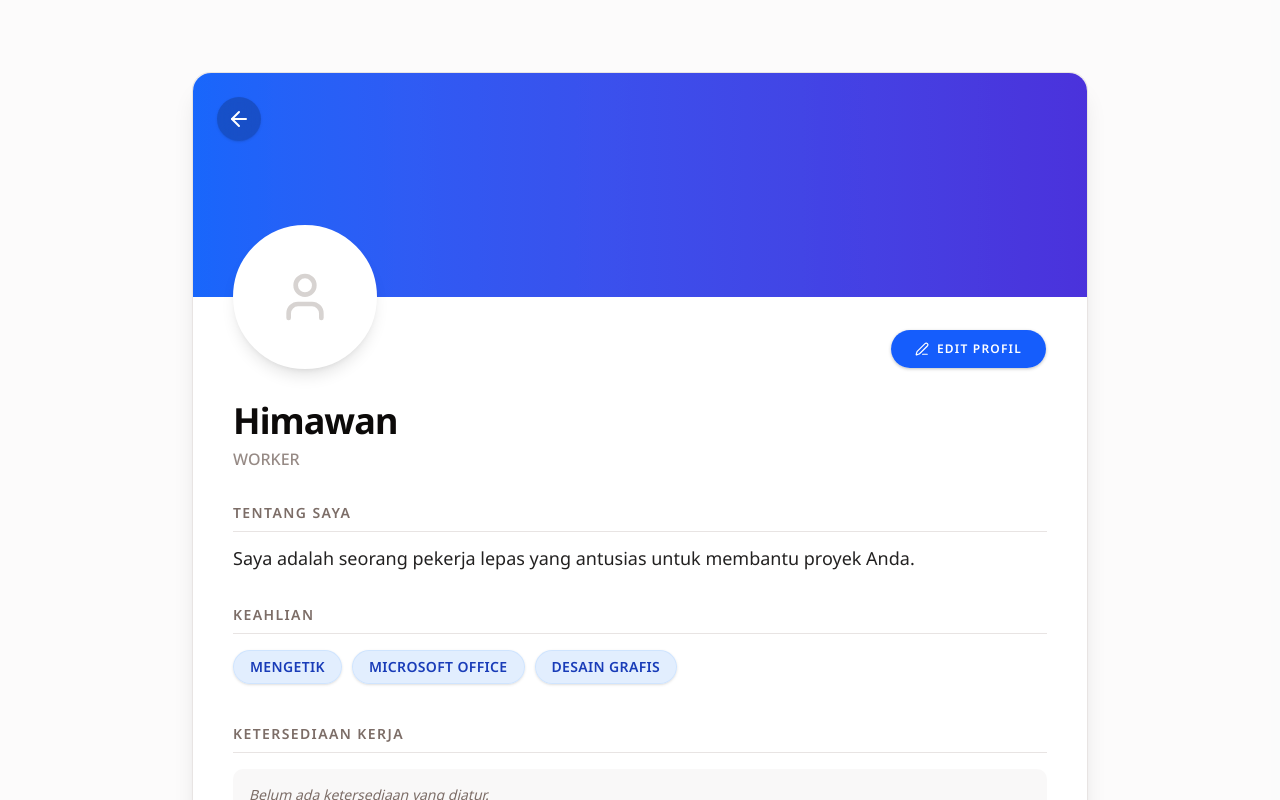
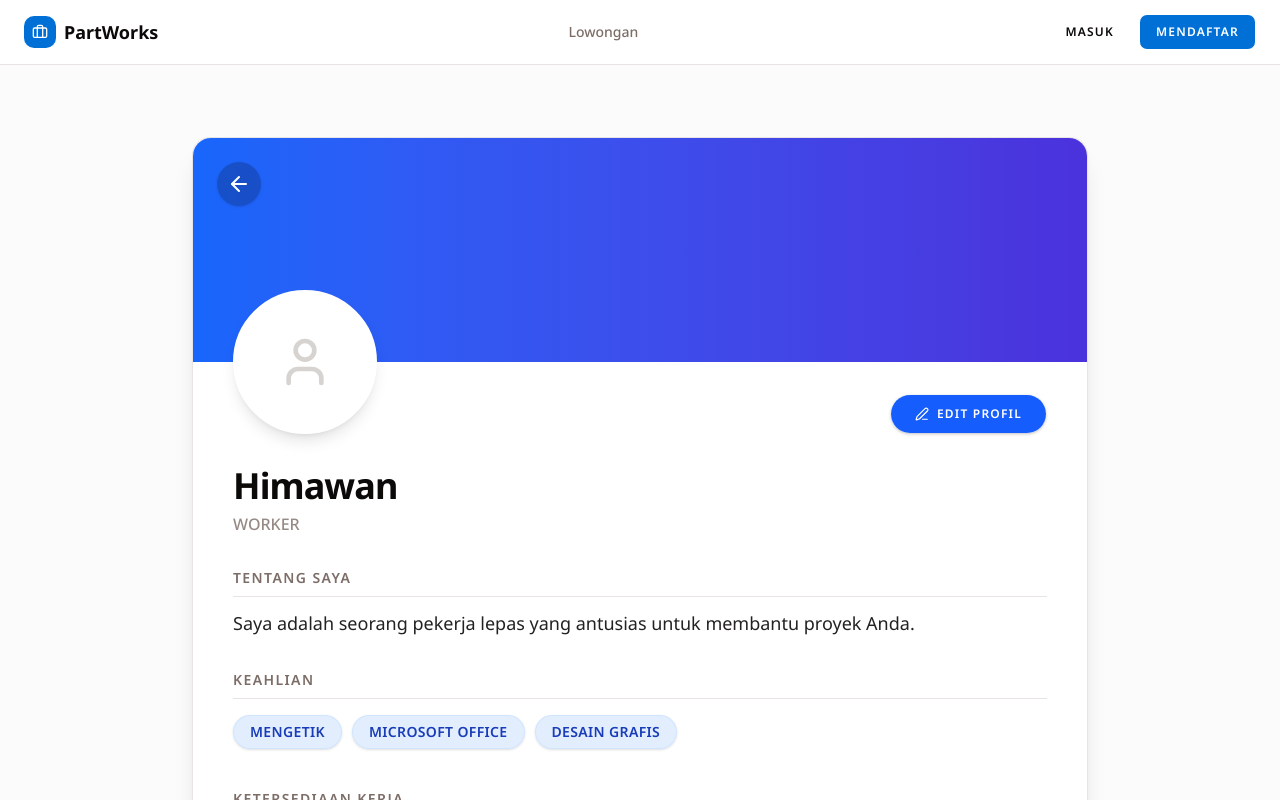
Before and after one commit to TEAM-4-FP-RPL/PartWorks-FE, a Next.js app: page /profile in a window 1280 px wide. Shown: the top 800 px of the page. Built offline with nearby package versions, Linux system fonts and the light colour scheme; a web font is replaced by a local one.

Commit message:
feat: add logout button

```diff
--- a/src/app/login/page.tsx
+++ b/src/app/login/page.tsx
@@ -13,7 +13,7 @@ export default function LoginPage() {
     <div className="min-h-screen bg-background">
       <div className="mx-auto flex max-w-md flex-col px-4 py-16">
         <div className="rounded-xl border border-border bg-card p-8 shadow-[var(--shadow-card)]">
-          <h1 className="text-2xl font-bold">Masuk ke PartIn</h1>
+          <h1 className="text-2xl font-bold">Masuk ke PartWorks</h1>
           <p className="mt-1 text-sm text-muted-foreground">
             Lanjutkan pencarian kerja part-time-mu
           </p>
@@ -24,8 +24,9 @@ export default function LoginPage() {
                 id="email"
                 type="email"
                 required
+                placeholder="kamu@email.com"
+                className="px-2"
                 {...register('email')}
-                placeholder="kamu@email.com"
               />
               {errors.email && (
                 <p className="text-sm text-red-500">{errors.email.message}</p>
@@ -37,8 +38,9 @@ export default function LoginPage() {
                 id="pw"
                 type="password"
                 required
+                placeholder="••••••••"
+                className="px-2"
                 {...register('password')}
-                placeholder="••••••••"
               />
               {errors.password && (
                 <p className="text-sm text-red-500">
@@ -59,9 +61,6 @@ export default function LoginPage() {
               Daftar
             </Link>
           </p>
-          <p className="mt-3 text-center text-xs text-muted-foreground">
-            Demo: gunakan email diawali employer untuk masuk sebagai employer.
-          </p>
         </div>
       </div>
     </div>
--- a/src/app/profile/page.tsx
+++ b/src/app/profile/page.tsx
@@ -6,6 +6,7 @@ import { useRouter } from 'next/navigation';
 import { Button } from '@/components/ui/button';
 import { useHandleAvailabilityCalendar } from '@/features/profile/hooks/useHandleAvailabilityCalendar';
 import AvailabilitySummary from '@/features/profile/components/AvailabilitySummary';
+import { Navbar } from '@/components/Navbar';
 
 export default function ProfilePage() {
   const router = useRouter();
@@ -24,6 +25,8 @@ export default function ProfilePage() {
   };
 
   return (
+    <>
+      <Navbar />
       <div className="min-h-[calc(100vh-4rem)] bg-muted/30 py-10 px-4 sm:px-6">
         <div className="max-w-4xl mx-auto mt-8">
           <div className="shadow-xl rounded-2xl mb-10 bg-card border">
@@ -72,7 +75,9 @@ export default function ProfilePage() {
                     <h1 className="text-3xl sm:text-4xl font-bold tracking-tight text-foreground">
                       {profile.name}
                     </h1>
-                  <p className="text-muted-foreground/80 font-medium">WORKER</p>
+                    <p className="text-muted-foreground/80 font-medium">
+                      WORKER
+                    </p>
                   </div>
 
                   <div className="mt-8">
@@ -123,5 +128,6 @@ export default function ProfilePage() {
           </div>
         </div>
       </div>
+    </>
   );
 }
--- a/src/app/register/page.tsx
+++ b/src/app/register/page.tsx
@@ -22,7 +22,7 @@ export default function RegisterPage() {
     <div className="min-h-screen bg-background">
       <div className="mx-auto flex max-w-md flex-col px-4 py-16">
         <div className="rounded-xl border border-border bg-card p-8 shadow-[var(--shadow-card)]">
-          <h1 className="text-2xl font-bold">Daftar PartIn</h1>
+          <h1 className="text-2xl font-bold">Daftar PartWorks</h1>
           <div className="mt-6 grid grid-cols-2 gap-2">
             {(
               [
@@ -59,6 +59,7 @@ export default function RegisterPage() {
                 type="email"
                 {...register('email')}
                 placeholder="kamu@email.com"
+                className="px-2"
               />
               {errors.email && (
                 <p className="text-sm text-destructive">
@@ -73,6 +74,7 @@ export default function RegisterPage() {
                 type="password"
                 {...register('password')}
                 placeholder="••••••••"
+                className="px-2"
               />
               {errors.password && (
                 <p className="text-sm text-destructive">
--- a/src/components/Navbar.tsx
+++ b/src/components/Navbar.tsx
@@ -1,14 +1,15 @@
-import { useStore } from '@/store/store';
 import { Button } from '@/components/ui/button';
 import { useRouter } from 'next/navigation';
 import Link from 'next/link';
 import { Briefcase } from 'lucide-react';
+import { useAuthStore } from '@/store/auth';
 
 export function Navbar() {
-  const { role, userName } = useStore();
+  const { role, user, clearToken } = useAuthStore();
   const navigate = useRouter();
 
   const handleLogout = () => {
+    clearToken();
     navigate.push('/login');
   };
 
@@ -29,7 +30,7 @@ export function Navbar() {
           >
             Lowongan
           </Link>
-          {role === 'job_seeker' && (
+          {role === 'worker' && (
             <Link
               href="/profile"
               className="text-sm font-medium text-muted-foreground transition-colors hover:text-foreground"
@@ -48,26 +49,28 @@ export function Navbar() {
         </nav>
 
         <div className="flex items-center gap-2">
-          {role === 'guest' ? (
+          {!user ? (
             <>
-              <Button variant="ghost" size="sm" className="rounded-md">
+              <Button variant="ghost" size="sm" className="rounded-md" asChild>
                 <Link href="/login">Masuk</Link>
               </Button>
-              <Button size="sm" className="rounded-md">
-                <Link href="/register">Daftar</Link>
+              <Button size="sm" className="rounded-md" asChild>
+                <Link href="/register">Mendaftar</Link>
               </Button>
             </>
           ) : (
             <>
               <span className="hidden text-sm text-muted-foreground sm:inline">
                 Halo,{' '}
-                <span className="font-medium text-foreground">{userName}</span>
+                <span className="font-medium text-foreground">
+                  {user?.display_name || user?.username}
+                </span>
               </span>
               <Button
-                variant="ghost"
+                variant="destructive"
                 size="sm"
                 onClick={handleLogout}
-                className="rounded-md"
+                className="rounded-md bg-red-500 text-white hover:bg-red-600 hover:text-white font-seminbold"
               >
                 Keluar
               </Button>
--- a/src/store/store.ts
+++ b/src/store/store.ts
@@ -159,7 +159,6 @@ const subscribe = (cb: () => void) => {
   listeners.add(cb);
   return () => listeners.delete(cb);
 };
-const emit = () => listeners.forEach((l) => l());
 const getSnapshot = () => state;
 
 export function useStore() {
```
Lines whose indentation alone changed are shown as unchanged.
